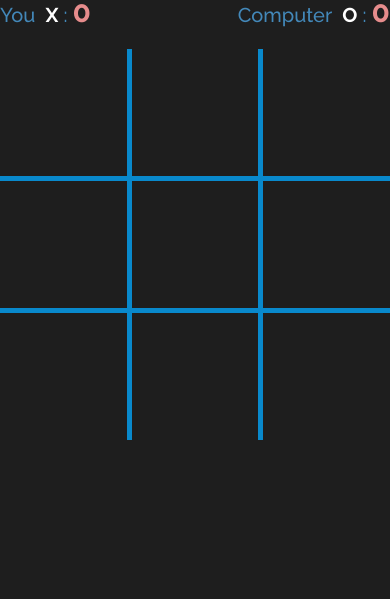
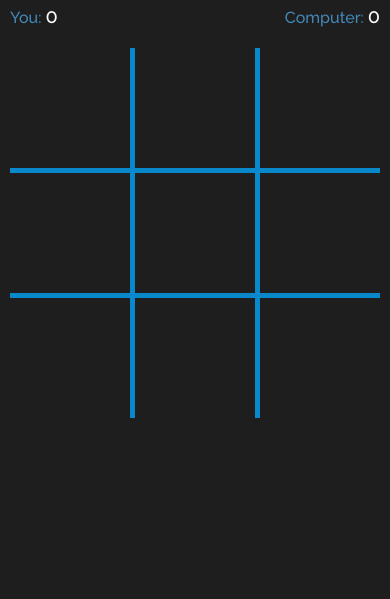
Before and after one commit to Morkvart/TicTacToe, a plain HTML site: page index.html in a window 390 px wide. Shown: the part 245-844 px from the top of the page. Drawn offline with Linux system fonts and the light colour scheme.

Commit message:
add adaptive

```diff
--- a/index.html
+++ b/index.html
@@ -17,10 +17,9 @@
     <div class="wrapper">
         <h1 class="title">TikTakToe</h1>
         <div class="score-block">
-            <div class="score-block__player">You &nbsp;<span>X</span>&nbsp;:&nbsp;<span
-                    class="score-block__score player-score">0</span></div>
-            <div class="score-block__computer">Computer&nbsp; <span>O</span>&nbsp;:&nbsp;<span
-                    class="score-block__score computer-score">0</span></div>
+            <div class="score-block__player">You:&nbsp;<span class="score-block__score player-score">0</span></div>
+            <div class="score-block__computer">Computer:&nbsp;<span class="score-block__score computer-score">0</span>
+            </div>
         </div>
         <div class="field">
             <button type="button" class="field-button" onclick="setButtonValue(0)" id="0"></button>
--- a/script.js
+++ b/script.js
@@ -160,14 +160,15 @@ function checkWin() {
             disabledButtons();
             setTimeout(() => {
                 showPopup(1)
-
             }, 1000);
             changeScore(1);
             return true;
         }
     }
     if (stepCount == 9) {
-        showPopup(2);
+        setTimeout(() => {
+            showPopup(2)
+        }, 1000);
     }
 }
 
--- a/style.css
+++ b/style.css
@@ -56,6 +56,8 @@ body {
 .wrapper {
   max-width: 599px;
   width: 100%;
+  padding-left: 10px;
+  padding-right: 10px;
 }
 
 .title {
@@ -76,19 +78,14 @@ body {
   color: #4388b9;
   margin-bottom: 20px;
 }
-.score-block span {
-  font-weight: 700;
-  color: #fff;
-}
 
 .score-block .score-block__score {
   font-size: 30px;
-  color: rgb(230, 140, 140);
+  color: rgb(255, 255, 255);
 }
 
 /* ===================== поле ================================ */
 .field {
-  /* фон рамки */
   background-color: #0989cc;
   width: 100%;
   display: flex;
@@ -106,21 +103,38 @@ body {
 
 .field-button,
 .field-button:disabled {
-  /* background-color: rgb(27, 30, 30); */
   background-color: #1e1e1e;
 }
-.field-button:nth-child(3n) {
+.field-button:nth-child(1) {
+  box-shadow: -5px 0 #1e1e1e, 0 -5px #1e1e1e;
+}
+.field-button:nth-child(2) {
+  box-shadow: 0 -5px #1e1e1e;
+}
+.field-button:nth-child(3) {
+  box-shadow: 5px 0 #1e1e1e, 0 -5px #1e1e1e;
+}
+.field-button:nth-child(4) {
+  box-shadow: -5px 0 #1e1e1e;
+}
+.field-button:nth-child(6) {
   box-shadow: 5px 0 #1e1e1e;
 }
-
-/* фон крестика */
+.field-button:nth-child(7) {
+  box-shadow: -5px 0 #1e1e1e, 0 5px #1e1e1e;
+}
+.field-button:nth-child(8) {
+  box-shadow: 0 5px #1e1e1e;
+}
+.field-button:nth-child(9) {
+  box-shadow: 5px 0 #1e1e1e, 0 5px #1e1e1e;
+}
 .user-step {
-  /* color: #08d13f; */
   color: #86ac41;
 }
-/* фон кружка */
+
 .computer-step {
-  color: #4cb5f5;
+  color: #dedede;
 }
 
 /* ================================ попап ============================= */
@@ -158,3 +172,24 @@ body {
 .popup-body__btn:hover {
   color: rgb(248, 17, 17);
 }
+
+/* ================================= media ================================== */
+@media (max-width: 768px) {
+  .popup-body__text {
+    font-size: 60px;
+    text-align: center;
+  }
+}
+
+@media (max-width: 425px) {
+  .title {
+    font-size: 40px;
+  }
+
+  .score-block {
+    font-size: 16px;
+  }
+  .score-block .score-block__score {
+    font-size: 20px;
+  }
+}
```
